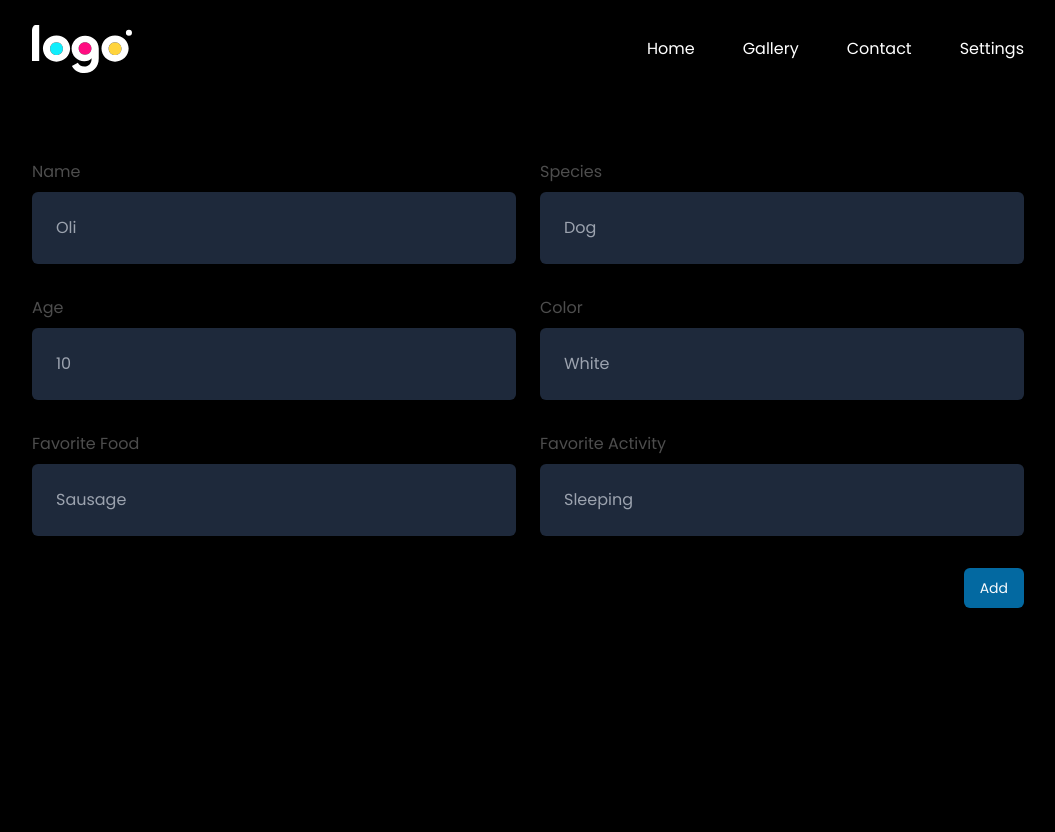
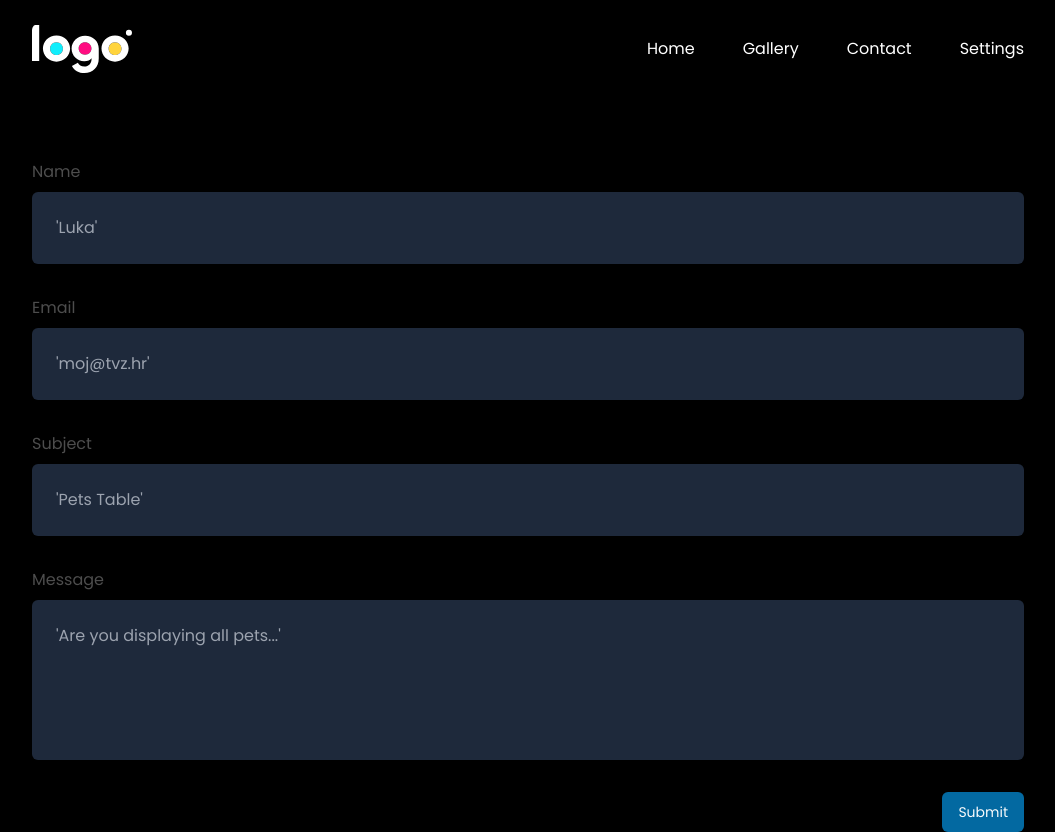
Before and after one commit to JuricLeo/Pets-of-TVZ, a Next.js app: page /contact in a window 1280 px wide. Shown: the whole page, without its empty margins (112-1167 px from the left). Before the commit the page ends 800 px from the top, so only its background shows below. Built offline with nearby package versions, Linux system fonts and the light colour scheme.

Commit message:
contact form finished

```diff
--- a/app/(routes)/contact/page.tsx
+++ b/app/(routes)/contact/page.tsx
@@ -1,10 +1,74 @@
+"use client";
+
 import { Button } from "@/components/ui/button";
+import { cn } from "@/lib/utils";
+import { useState } from "react";
+import { toast } from "sonner";
+
+interface FormData {
+  name: string;
+  email: string;
+  subject: string;
+  message: string;
+}
 
 const ContactPage = () => {
+  const [formData, setFormData] = useState<FormData>({
+    name: "",
+    email: "",
+    subject: "",
+    message: "",
+  });
+  const [errors, setErrors] = useState<Partial<FormData>>({});
+
+  const handleChange = (
+    e: React.ChangeEvent<HTMLInputElement | HTMLTextAreaElement>
+  ) => {
+    const { name, value } = e.target;
+    setFormData({ ...formData, [name]: value });
+    setErrors({ ...errors, [name]: "" });
+  };
+
+  const handleSubmit = (e: React.FormEvent<HTMLFormElement>) => {
+    e.preventDefault();
+    let isValid = true;
+    const newErrors: Partial<FormData> = {};
+
+    if (formData.name.length < 8) {
+      newErrors.name = "Username must be at least 8 characters long";
+      isValid = false;
+    }
+
+    const emailPattern = /^[^\s@]+@[^\s@]+\.[^\s@]+$/;
+    if (!emailPattern.test(formData.email)) {
+      newErrors.email = "Please enter a valid email address";
+      isValid = false;
+    }
+
+    if (!formData.subject.trim()) {
+      newErrors.subject = "Please enter a subject";
+      isValid = false;
+    }
+
+    if (!formData.message.trim()) {
+      newErrors.message = "Please enter a message";
+      isValid = false;
+    }
+
+    if (isValid) {
+      console.log("Form data:", formData);
+      toast.success("Message sent successfully!");
+    } else {
+      setErrors(newErrors);
+      toast.error(
+        "There was an error while sending the message. Please try again."
+      );
+    }
+  };
+
   return (
     <div>
-      <form className="space-y-8 pt-40">
-        <div className="flex space-x-6">
+      <form onSubmit={handleSubmit} className="space-y-8 pt-40">
         <div className="flex flex-col flex-1 space-y-2">
           <label htmlFor="name" className="text-white/30">
             Name
@@ -12,85 +76,81 @@ const ContactPage = () => {
           <input
             type="text"
             name="name"
-              placeholder="Oli"
-              required
-              className="rounded-md bg-slate-800 p-6"
+            value={formData.name}
+            onChange={handleChange}
+            placeholder="'Luka'"
+            className={cn(
+              "rounded-md bg-slate-800 p-6",
+              errors.name && "border-rose-500 border-2"
+            )}
           />
+          {errors.name && <p className="text-red-500 text-sm">{errors.name}</p>}
         </div>
         <div className="flex flex-col flex-1 space-y-2">
-            <label htmlFor="species" className="text-white/30">
-              Species
+          <label htmlFor="email" className="text-white/30">
+            Email
           </label>
           <input
             type="text"
-              name="species"
-              placeholder="Dog"
-              required
-              className="rounded-md bg-slate-800 p-6"
+            name="email"
+            value={formData.email}
+            onChange={handleChange}
+            placeholder="'moj@tvz.hr'"
+            className={cn(
+              "rounded-md bg-slate-800 p-6",
+              errors.email && "border-rose-500 border-2"
+            )}
           />
-          </div>
-        </div>
-        <div className="flex space-x-6">
-          <div className="flex flex-col flex-1 space-y-2">
-            <label htmlFor="age" className="text-white/30">
-              Age
-            </label>
-            <input
-              type="number"
-              name="age"
-              placeholder="10"
-              required
-              className="rounded-md bg-slate-800 p-6"
-            />
+          {errors.email && (
+            <p className="text-red-500 text-sm">{errors.email}</p>
+          )}
         </div>
         <div className="flex flex-col flex-1 space-y-2">
-            <label htmlFor="color" className="text-white/30">
-              Color
+          <label htmlFor="subject" className="text-white/30">
+            Subject
           </label>
           <input
             type="text"
-              name="color"
-              placeholder="White"
-              required
-              className="rounded-md bg-slate-800 p-6"
+            name="subject"
+            value={formData.subject}
+            onChange={handleChange}
+            placeholder="'Pets Table'"
+            className={cn(
+              "rounded-md bg-slate-800 p-6",
+              errors.subject && "border-rose-500 border-2"
+            )}
           />
-          </div>
-        </div>
-        <div className="flex space-x-6">
-          <div className="flex flex-col flex-1 space-y-2">
-            <label htmlFor="Food" className="text-white/30">
-              Favorite Food
-            </label>
-            <input
-              type="text"
-              name="favoriteFood"
-              placeholder="Sausage"
-              required
-              className="rounded-md bg-slate-800 p-6"
-            />
+          {errors.subject && (
+            <p className="text-red-500 text-sm">{errors.subject}</p>
+          )}
         </div>
         <div className="flex flex-col flex-1 space-y-2">
-            <label htmlFor="Activity" className="text-white/30">
-              Favorite Activity
+          <label htmlFor="message" className="text-white/30">
+            Message
           </label>
-            <input
-              type="text"
-              name="favoriteActivity"
-              placeholder="Sleeping"
-              required
-              className="rounded-md bg-slate-800 p-6"
+          <textarea
+            name="message"
+            value={formData.message}
+            onChange={handleChange}
+            placeholder="'Are you displaying all pets...'"
+            className={cn(
+              "rounded-md bg-slate-800 p-6 h-40 resize-none",
+              errors.message && "border-rose-500 border-2"
+            )}
           />
-          </div>
+          {errors.message && (
+            <p className="text-red-500 text-sm">{errors.message}</p>
+          )}
         </div>
         <Button
           type="submit"
           className="flex ml-auto bg-sky-700 hover:bg-sky-600"
         >
-          Add
+          Submit
         </Button>
       </form>
     </div>
   );
-}
+};
 
 export default ContactPage;
```
Lines whose indentation alone changed are shown as unchanged.
